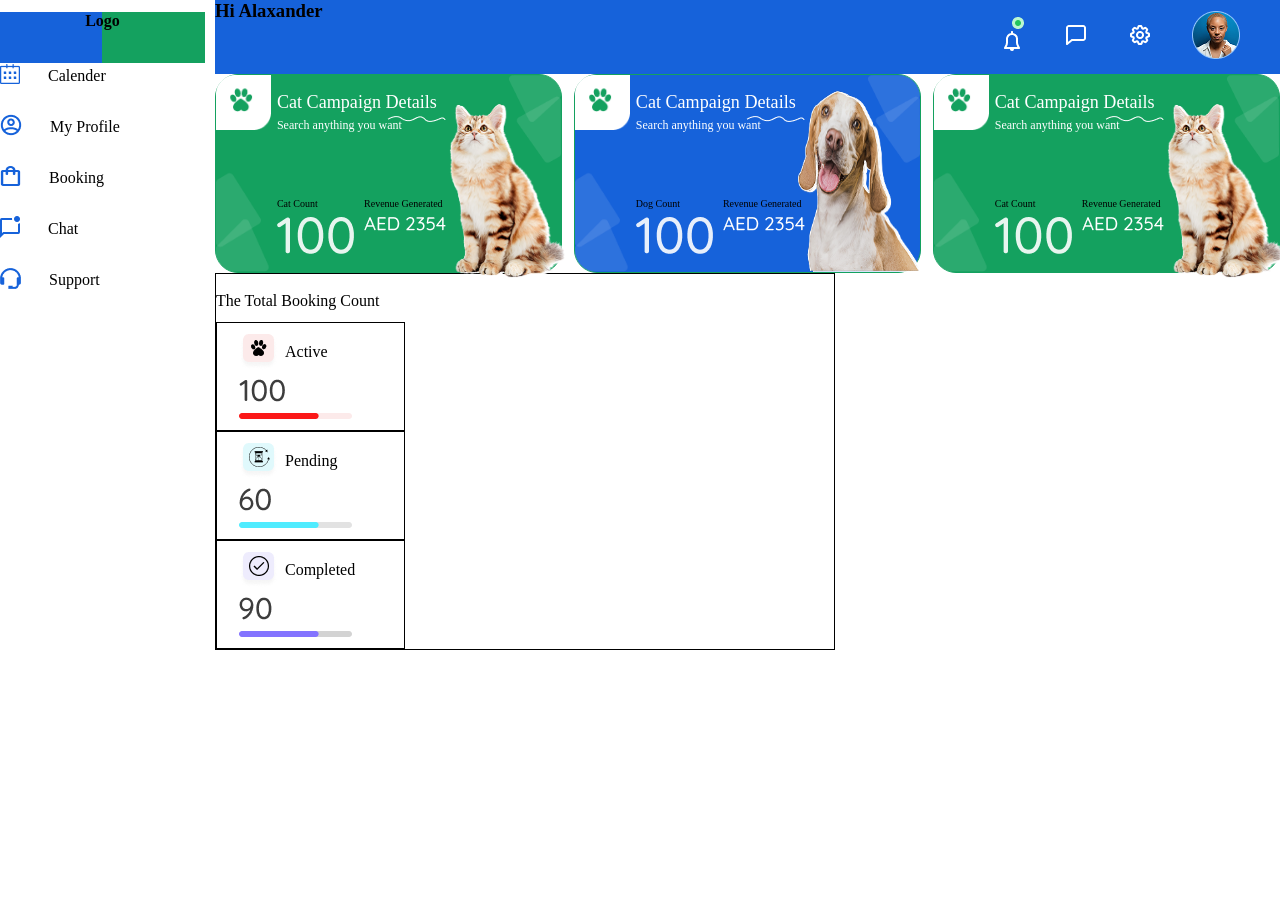
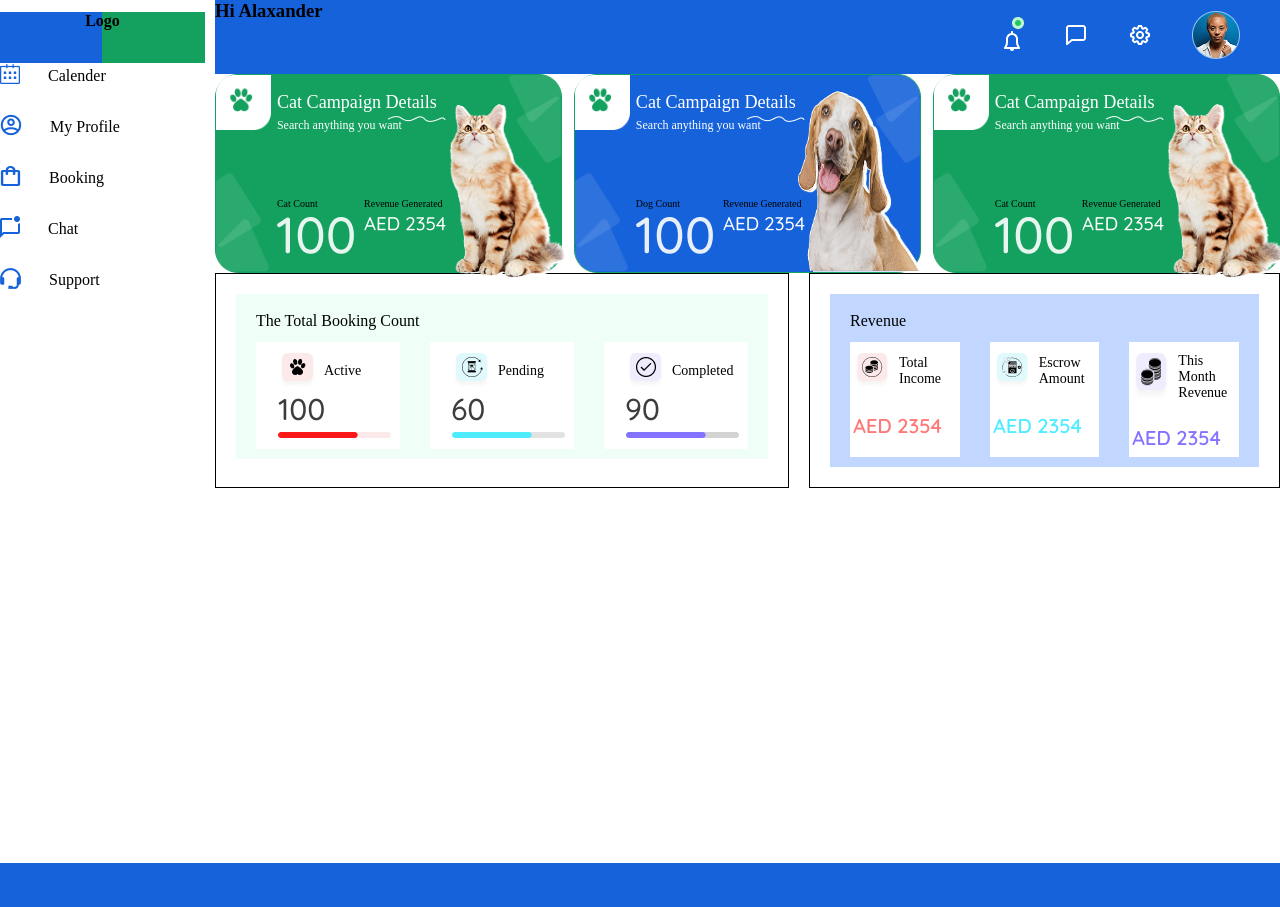
Before and after one commit to Naji4054/dashboard, a plain HTML site: page index.html in a window 1280 px wide. Before the commit the page ends 863 px from the top, so only its background shows below. Drawn offline with Linux system fonts and the light colour scheme.

Commit message:
in progress

```diff
--- a/dash.js
+++ b/dash.js
@@ -111,3 +111,45 @@ const tabs = (tabContents, tabContainer)=> {
     container.innerHTML = tabBox;
 }
 tabs(tabData, 'tab-container');
+
+
+const revData = [
+    {
+        tabImage :"./assets/amount.png",
+        title :"Total Income",
+        aed :"./assets/amount-aed.png",
+    },
+
+    {
+        tabImage :"./assets/escrow.png",
+        title :"Escrow Amount",
+        aed :"./assets/escrow-aed.png",
+
+    },
+    {
+        tabImage :"./assets/revenue.png",
+        title :"This Month Revenue",
+       aed :"./assets/revenue-aed.png",
+
+    }
+]
+
+const rev = (tabContents, revenueContainer)=> {
+    const container = document.getElementById(revenueContainer);
+    let revBox = '';
+    tabContents.forEach((content)=>{
+        revBox += `<div class="rev-a">
+<div class="rev-box">
+    <div class="tab-logo">
+        <img src="${content.tabImage}" alt="active-logo">
+        <p>${content.title}</p>
+    </div>
+    <div class="tab-status">
+        <img src ="${content.aed}" alt ="stat">
+    </div>
+</div>
+</div>`
+    })
+    container.innerHTML = revBox;
+}
+rev(revData, 'revenue-container');
--- a/index.html
+++ b/index.html
@@ -101,7 +101,7 @@
 
                 <section id="booking">
                     <div class="booking-tab">
-                        <div cz>
+                        <div class="booking">
                             <div class="booking-title">
                                 <p>The Total Booking Count</p>
                             </div>
@@ -121,12 +121,40 @@
                             </div>
                         </div>
                     </div>
+
+                    <div class="booking-tab">
+                        <div class="revenue">
+                            <div class="booking-title">
+                                <p>Revenue</p>
+                            </div>
+                            <div id="revenue-container">
+                                <!-- <div class="tab-1">
+                                    <div class="rev-box">
+                                        <div class="tab-logo">
+                                            <img src="./assets/active-logo.png" alt="active-logo">
+                                            <p>Active</p>
+                                        </div>
+                                        <div class="tab-status">
+                                            <img src ="./assets/active100.png" alt ="stat">
+                                            <img src ="./assets/tab1status.png" alt ="tabstat">
+                                        </div>
+                                    </div>
+                                </div> -->
+                            </div>
+                        </div>
+                    </div>
                 </section>
 
             </div>
           </div>
         </div>
 
+        <footer>
+            <div>
+
+            </div>
+        </footer>
+
     <script src="./dash.js"></script>
 </body>
 </html>
--- a/style.css
+++ b/style.css
@@ -78,6 +78,8 @@
     border: 1px solid var(--secondary-color);
 
 }
+
+/* section 1 */
 
 .cat-des {
     display: flex;
@@ -182,28 +184,72 @@
 
 .tab-box {
     padding: 11px 22px;
+    font-size: 14px;
 }
 
 .tab-a {
-    max-width: 189px;
+    max-width: 144px;
     min-height: 105px;
-    border: 1px solid black;
+    background-color: white;
+    margin-bottom:10px
 
+}
+
+.tab-a:hover {
+    border:1px solid black
 }
 
 .booking-tab {
     min-height: 190px;
-    max-width: 620px;
+    max-width: 575px;
+    padding:20px;
     border: 1px solid black;
 }
 
 .booking-title {
     padding-top: 18px;
+    padding-left: 20px;
     margin-bottom: 12px;
 }
 
-.tab-container {
+#tab-container , #revenue-container{
+    display: grid;
+    grid-template-columns: 1fr 1fr 1fr;
+    padding-left: 20px;
+    padding-right: 20px;
+    column-gap: 30px;
+}
+.booking {
+    background-color: #EFFFF8;
+}
+
+.rev-box {
     display: flex;
-    justify-content: space-evenly;
-    align-items: center;
+    flex-direction: column;
+    gap:20px;
+    font-size: 14px;
+    padding: 11px 3px;
+
 }
+
+.rev-a {
+    max-width: 144px;
+    min-height: 105px;
+    background-color: white;
+    margin-bottom:10px
+
+}
+
+#booking{
+    display: grid;
+    grid-template-columns: 1fr 1fr;
+    column-gap: 20px;
+}
+
+.revenue{
+    background-color: #C2D7FF;
+}
+
+footer > div {
+    border-bottom: 44px solid var(--primary-color);
+}
```
Also changed, not shown: assets/addtocart.png (added), assets/amount-aed.png (added), assets/amount.png (added), assets/escrow-aed.png (added), assets/escrow.png (added), assets/revenue-aed.png (added), assets/revenue.png (added), 1 other file.
